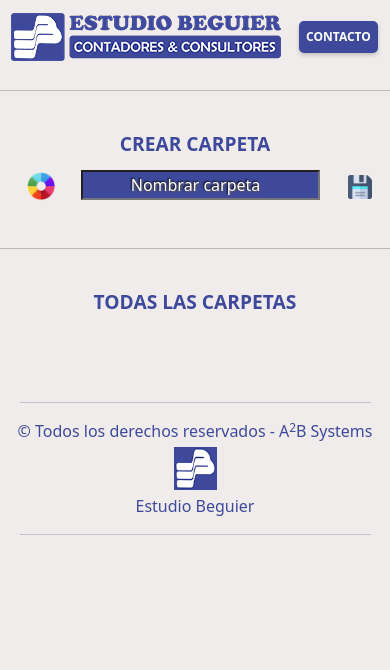
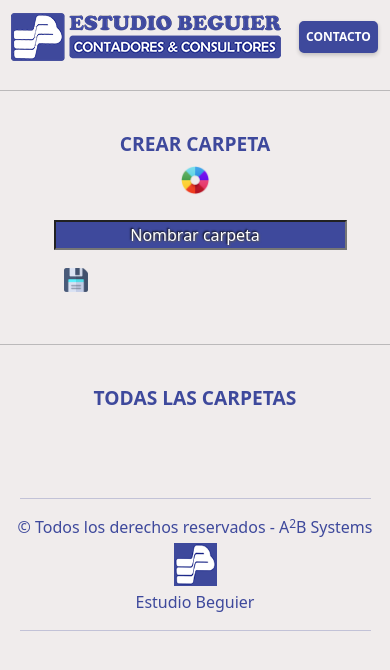
Before and after one commit to AlbertoBeguier/TareasPendientes, a React (Vite) app: page / in a window 390 px wide. Shown: the top 670 px of the page. Built offline with nearby package versions, Linux system fonts and the light colour scheme.

Commit message:
ResponsiveLista

```diff
--- a/index.html
+++ b/index.html
@@ -6,7 +6,7 @@
       rel="icon"
       sizes="256x256"
       type="image/png"
-      href="/public/EstudioIcono256x256.ico"
+      href="/EstudioIcono256x256.ico"
     />
     <meta name="viewport" content="width=device-width, initial-scale=1.0" />
     <title>Estudio Beguier TAREAS</title>
--- a/src/styles/Contenedores.css
+++ b/src/styles/Contenedores.css
@@ -80,7 +80,7 @@ button {
     margin: 10px auto; /* Reduce el margen para móviles */
   }
   .titulo-tareas {
-    font-size: 0.5rem; /* Ajusta el tamaño del texto para móviles */
+    font-size: 0.6rem; /* Ajusta el tamaño del texto para móviles */
     text-align: center; /* Alinea el texto al centro para móviles */
   }
   .task-filters {
--- a/src/styles/TaskFolderManager.css
+++ b/src/styles/TaskFolderManager.css
@@ -194,3 +194,102 @@
   font-weight: 600;
   margin-left: 30px;
 }
+
+/* Media Queries para dispositivos móviles en posición vertical */
+@media (max-width: 768px) {
+  .boton-carpetas {
+    font-size: 1rem; /* Reduce el tamaño de la fuente para adaptarse a pantallas más pequeñas */
+    padding: 8px 10px; /* Reduce el padding para ahorrar espacio */
+    width: 100%; /* Hace que el botón se expanda para usar todo el ancho disponible */
+    margin-bottom: 10px; /* Añade un poco más de espacio entre los botones */
+  }
+
+  .folder-container {
+    flex-direction: column; /* Cambia la dirección de los ítems a columna */
+    align-items: flex-start; /* Alinea los ítems al inicio (izquierda) */
+  }
+
+  .delete-icon-btn,
+  .tareas-pend-comp-tot {
+    margin-left: 0; /* Elimina el margen izquierdo para alinear con el inicio */
+    margin-top: 5px; /* Añade un pequeño margen superior para separar de otros elementos */
+  }
+
+  .input-nueva-carpeta,
+  #new-folder-name {
+    width: 100%; /* Expande el input para usar todo el ancho disponible */
+  }
+
+  .task-input {
+    min-width: 0; /* Permite que el input se ajuste al contenedor */
+    width: 100%; /* Hace que el input ocupe todo el ancho disponible */
+    overflow-wrap: break-word; /* Asegura que las palabras largas se rompan adecuadamente */
+  }
+
+  .edit-task-container,
+  .flex-row,
+  .color-picker-container,
+  .flex-container {
+    flex-direction: column; /* Cambia la disposición a columna para los contenedores flex */
+  }
+  .task-item {
+    display: flex;
+    flex-direction: column;
+    align-items: flex-start; /* Alinea los elementos al inicio para dispositivos móviles */
+  }
+
+  .task-text {
+    word-wrap: break-word;
+    max-width: 100%; /* Asegura que el texto no se desborde */
+  }
+
+  .flex-container {
+    display: flex;
+    width: 100%; /* Asegura que el contenedor flex ocupe todo el ancho disponible */
+    align-items: center; /* Alinea verticalmente los elementos */
+  }
+
+  .task-input {
+    width: calc(
+      100% - 40px
+    ); /* Ajusta el ancho del textarea restando el espacio que ocuparán los botones */
+    margin-right: 10px; /* Añade un margen derecho para separar el textarea de los botones */
+  }
+
+  .delete-icon-btn {
+    margin: 0 5px; /* Añade márgenes a los botones para asegurar espacio entre ellos */
+  }
+
+  /* Media Queries para dispositivos móviles en posición vertical */
+  @media (max-width: 768px) {
+    .task-item {
+      flex-direction: column;
+    }
+
+    .task-text,
+    .task-input {
+      word-wrap: break-word;
+      max-width: 100%;
+    }
+
+    .flex-container {
+      flex-direction: column; /* Cambia a dirección columna para apilar el textarea y los botones */
+    }
+
+    .delete-icon-btn {
+      margin: 2px 0; /* Ajusta los márgenes para dispositivos móviles */
+    }
+
+    /* Asegura que todos los elementos interactivos sean fáciles de tocar en una pantalla táctil */
+    .delete-icon-btn,
+    .completion-icon {
+      min-width: 44px; /* Tamaño mínimo recomendado para áreas táctiles */
+      min-height: 44px;
+      padding: 5px;
+    }
+
+    .delete-icon {
+      width: 20px; /* Ajusta el tamaño de los iconos para que no ocupen demasiado espacio */
+    }
+  }
+}
```
